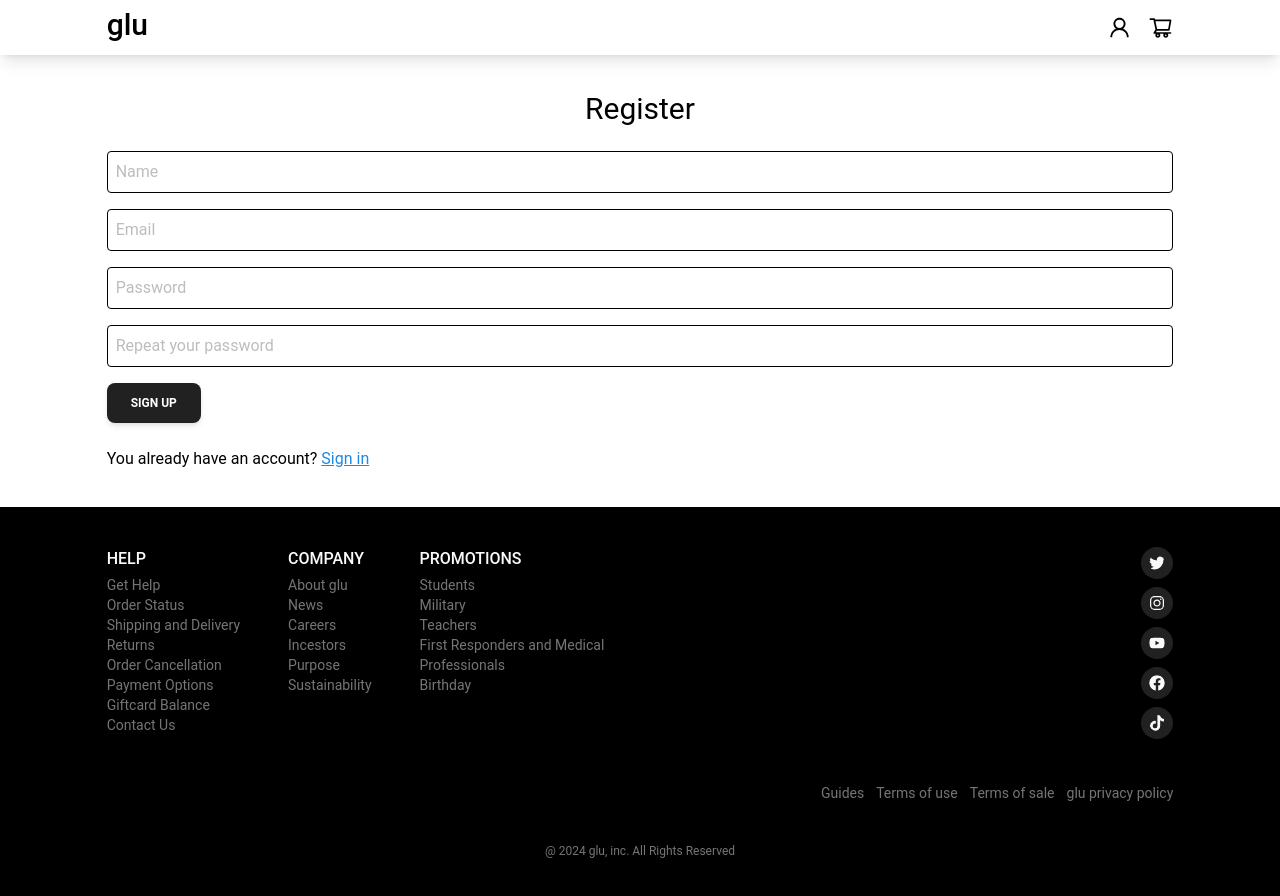
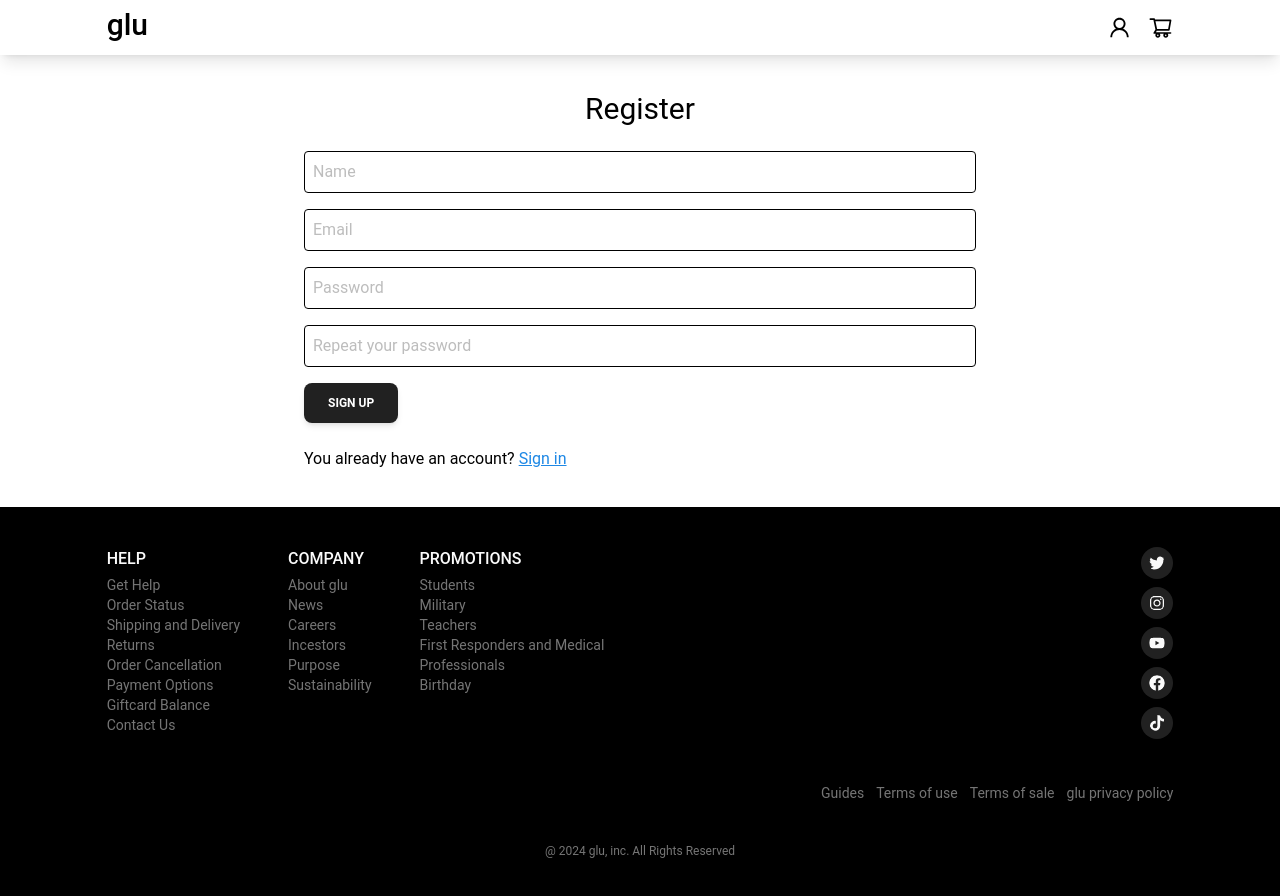
Before and after one commit to jeflugo/fake-ecommerce-1-client, a React (Vite) app: page /register in a window 1280 px wide. Shown: the top 896 px of the page. Built offline with nearby package versions, Linux system fonts and the light colour scheme; no server answers.

Commit message:
form size fixed for larger screens

```diff
--- a/src/pages/Login/index.jsx
+++ b/src/pages/Login/index.jsx
@@ -20,7 +20,7 @@ function Login() {
 				<title>glu - Login</title>
 			</Helmet>
 			<div className='py-6'>
-				<Container>
+				<Container cName='max-w-2xl'>
 					<h2 className='mb-6 text-center text-3xl'>Login</h2>
 					<form className='mb-6 flex flex-col gap-4'>
 						<input
--- a/src/pages/Register/index.jsx
+++ b/src/pages/Register/index.jsx
@@ -22,7 +22,7 @@ function Login() {
 				<title>glu - Register</title>
 			</Helmet>
 			<div className='py-6'>
-				<Container>
+				<Container cName='max-w-2xl'>
 					<h2 className='mb-6 text-center text-3xl'>Register</h2>
 					<form className='mb-6 flex flex-col gap-4'>
 						<input
```
